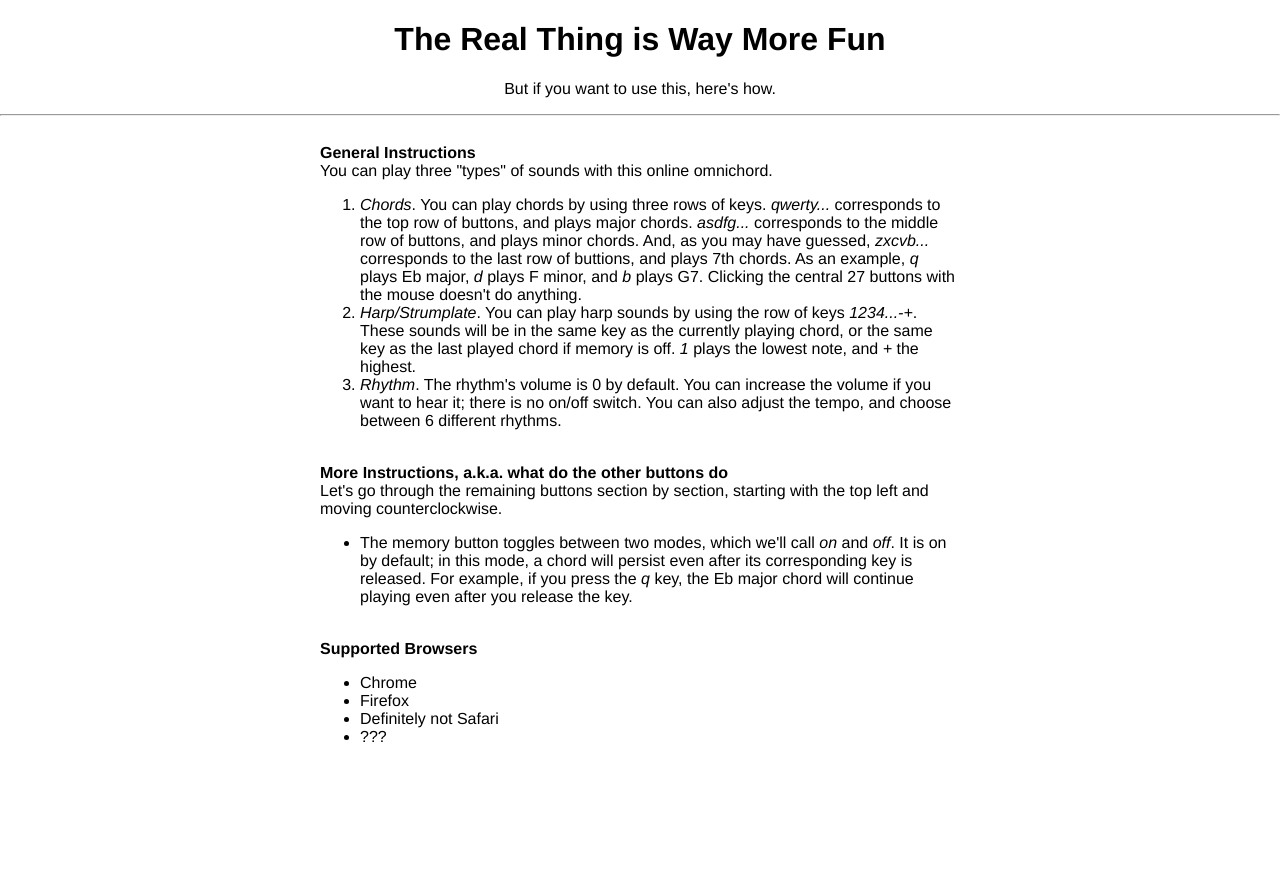
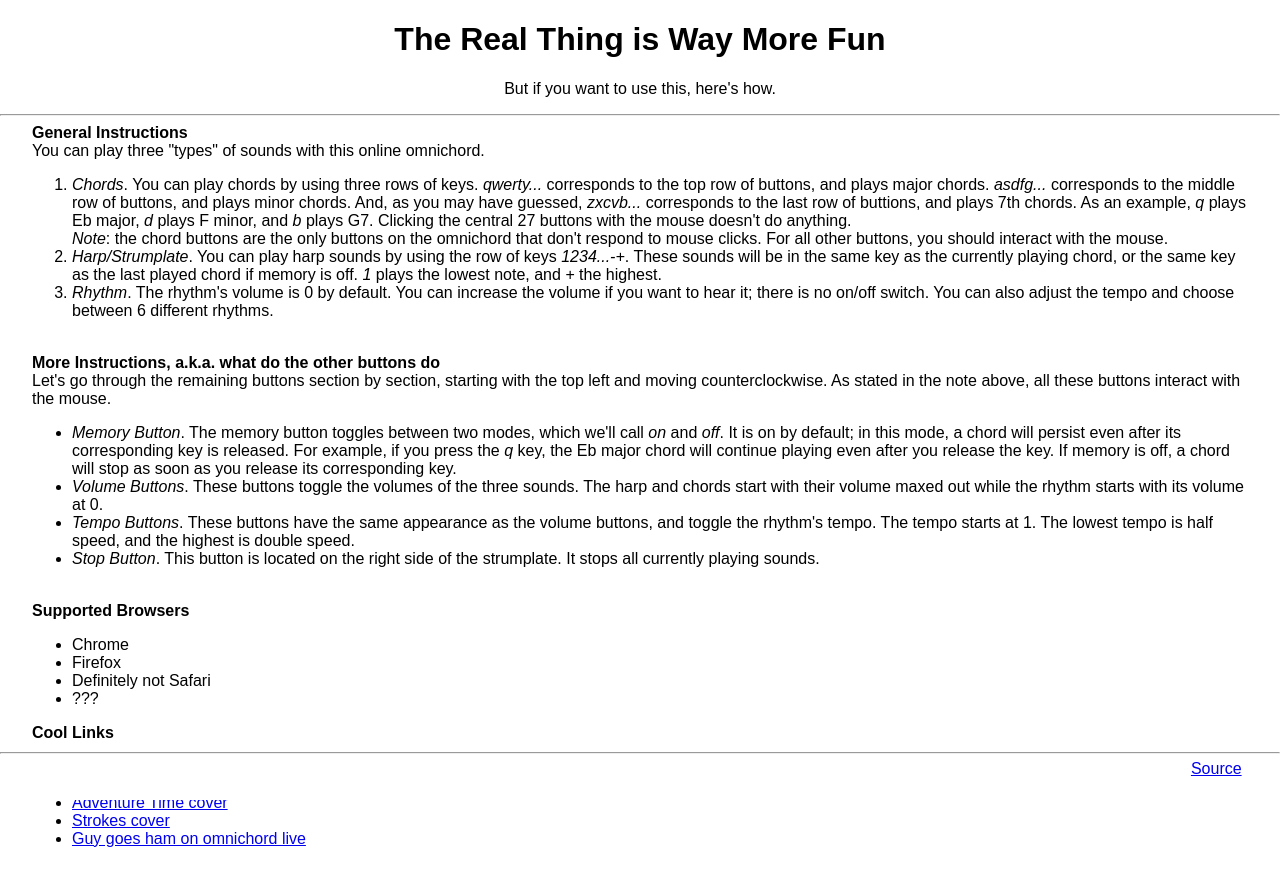
Before and after one commit to arcticmatt/online-omnichord, a React (Create React App) app: page /info in a window 1280 px wide. Shown: the top 886 px of the page. Before the commit the page ends 821 px from the top, so only its background shows below. Built offline with nearby package versions, Linux system fonts and the light colour scheme.

Commit message:
Finish info page

```diff
--- a/src/App.js
+++ b/src/App.js
@@ -76,7 +76,6 @@ class App extends Component {
   initRhythms(startVolume, pathToAudio) {
     // Initialize rhythm array
     // TODO: use different rhythms
-    const rhythmStartVolume = 0.0;
     const rhythmNames = ['rock', 'rock', 'rock', 'rock', 'rock', 'rock'];
     const rhythmPaths = rhythmNames.map(s => `./rhythm/${s}.wav`);
     this.rhythms = rhythmPaths.map(p => {
--- a/src/Info.js
+++ b/src/Info.js
@@ -3,6 +3,8 @@ import './css/Info.css';
 
 // This component is entirely HTML and CSS.
 export default function Info(props) {
+  document.body.margin = 0;
+  document.body.padding = 0;
   return (
     <div id='infoDiv'>
       <div id='headerDiv'>
@@ -22,7 +24,10 @@ export default function Info(props) {
             have guessed, <i>zxcvb... </i> corresponds to the last row of
             buttions, and plays 7th chords. As an example, <i>q</i> plays Eb major, <i>d</i> plays
             F minor, and <i>b</i> plays G7. Clicking the central 27 buttons with
-            the mouse doesn't do anything.
+            the mouse doesn't do anything.<br/>
+            <i>Note</i>: the chord buttons are the only buttons on the omnichord that
+            don't respond to mouse clicks. For all other buttons, you should interact
+            with the mouse.
           </li>
           <li>
             <i>Harp/Strumplate</i>. You can play harp sounds by using the row of keys <i>1234...-+</i>.
@@ -33,21 +38,38 @@ export default function Info(props) {
           <li>
             <i>Rhythm</i>. The rhythm's volume is 0 by default. You can increase the
             volume if you want to hear it; there is no on/off switch. You can
-            also adjust the tempo, and choose between 6 different rhythms.
+            also adjust the tempo and choose between 6 different rhythms.
           </li>
         </ol>
         <br/>
         <b>More Instructions, a.k.a. what do the other buttons do</b>
         <br/>
         Let's go through the remaining buttons section by section, starting with
-        the top left and moving counterclockwise.
+        the top left and moving counterclockwise. As stated in the note above,
+        all these buttons interact with the mouse.
         <ul>
           <li>
-            The memory button toggles between two modes, which we'll call <i>on</i> and
+            <i>Memory Button</i>. The memory button toggles between two modes, which we'll call <i>on</i> and
             <i> off</i>. It is on by default; in this mode, a chord will
             persist even after its corresponding key is released. For example,
-            if you press the <i>q</i> key, the Eb major chord
-            will continue playing even after you release the key.
+            if you press the <i>q</i> key, the Eb major chord will continue
+            playing even after you release the key. If memory is off,
+            a chord will stop as soon as you release its corresponding key.
+          </li>
+          <li>
+            <i>Volume Buttons</i>. These buttons
+            toggle the volumes of the three sounds. The harp and chords start
+            with their volume maxed out while the rhythm starts
+            with its volume at 0.
+          </li>
+          <li>
+            <i>Tempo Buttons</i>. These buttons have the same appearance as the
+            volume buttons, and toggle the rhythm's tempo. The tempo starts at
+            1. The lowest tempo is half speed, and the highest is double speed.
+          </li>
+          <li>
+            <i>Stop Button</i>. This button is located on the right side of the
+            strumplate. It stops all currently playing sounds.
           </li>
         </ul>
         <br/>
@@ -58,6 +80,22 @@ export default function Info(props) {
           <li>Definitely not Safari</li>
           <li>???</li>
         </ul>
+        <b>Cool Links</b>
+        <ul>
+          <li><a href='http://www.suzukimusic.co.uk/omnichord/suzuki_omnichord.htm'>Omnichord Heaven</a></li>
+          <li><a href='https://www.youtube.com/watch?v=w4h6ESL_B0Q'>gobbinjr - "Firefly" (song that got me into Omnichords!)</a></li>
+          <li><a href='https://www.youtube.com/watch?v=6ifyCBx_cRc'>Adventure Time cover</a></li>
+          <li><a href='https://www.youtube.com/watch?v=O9dkI0mxk3k'>Strokes cover</a></li>
+          <li><a href='https://www.youtube.com/watch?v=odQu6MSawOo'>Guy goes ham on omnichord live</a></li>
+        </ul>
+      </div>
+      <br/>
+      <div id='sourceContainer'>
+        <hr/>
+        <br/>
+        <div id='source'>
+          <a href='https://github.com/arcticmatt/online-omnichord'>Source</a>
+        </div>
       </div>
     </div>
   );
--- a/src/css/Info.css
+++ b/src/css/Info.css
@@ -1,9 +1,7 @@
 #infoDiv {
-  height: 100vh;
-  width: 100%;
-  position: relative;
-  top: 5%;
-  font-family: 'helvetica';
+  position: absolute;
+  top: 0px;
+  bottom: 0px;
 }
 
 #headerDiv {
@@ -11,8 +9,25 @@
 }
 
 #bodyDiv {
+  margin-bottom: 7%;
+  margin-left: 2.5%;
+  margin-right: 2.5%;
+}
+
+#sourceContainer {
+  background-color: white;
+  height: 7%;
+  position: fixed;
+  left: 0px;
+  bottom: 0px;
+  right: 0px;
+  margin-bottom: 0px;
+
+}
+
+#source {
+  text-align: right;
   position: relative;
-  left: 25%;
-  top: 2.5%;
-  width: 50%;
+  bottom: 35%;
+  right: 3%;
 }
```
